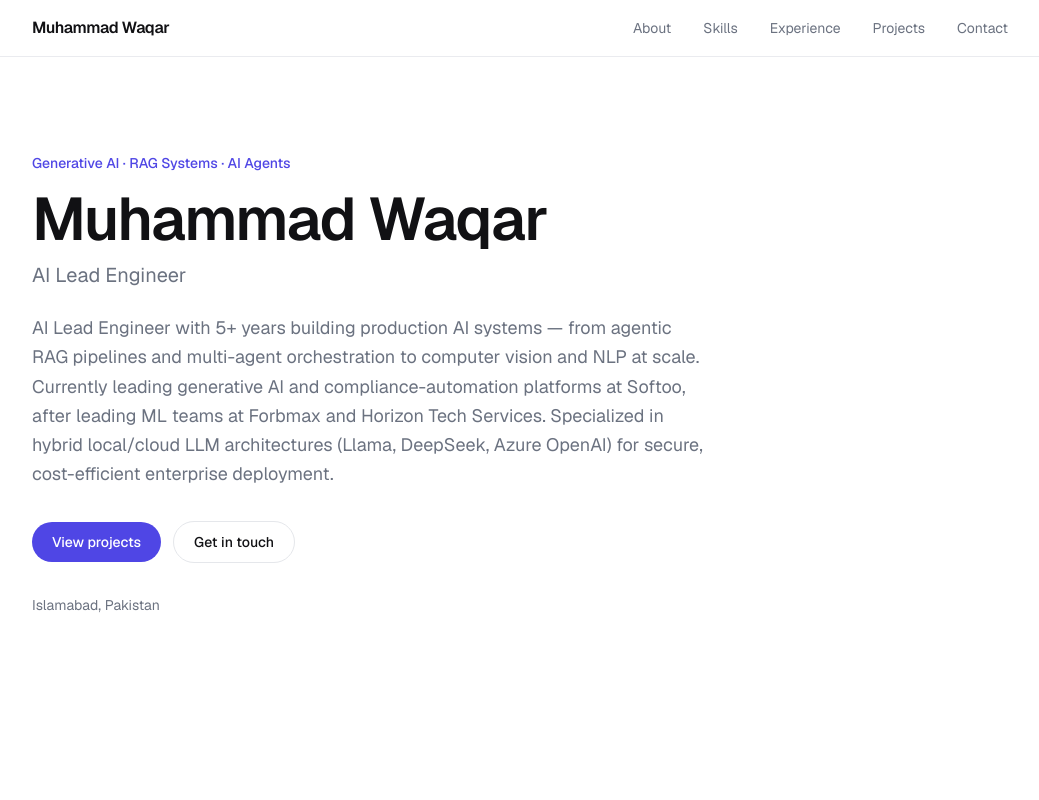
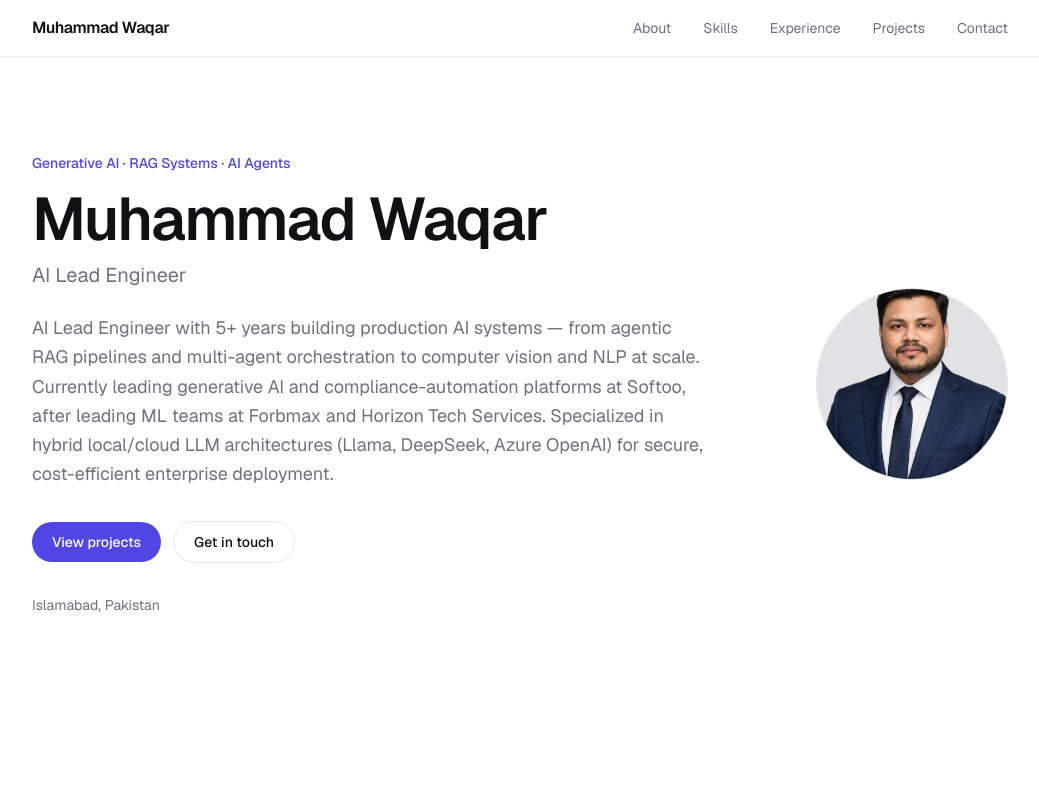
Before and after one commit to MuhammadWaqar621/waqar-portfolio, a Next.js app: page / in a window 1280 px wide. Shown: the top 800 px of the page, without its empty margins (120-1159 px from the left). Built offline with nearby package versions, Linux system fonts and the light colour scheme.

Commit message:
Add profile photo to hero section

```diff
--- a/src/components/hero.tsx
+++ b/src/components/hero.tsx
@@ -1,14 +1,19 @@
+import Image from "next/image";
 import { profile } from "@/lib/data";
 
 export function Hero() {
   return (
-    <section id="top" className="mx-auto max-w-5xl px-6 pt-16 pb-20 sm:pt-24 sm:pb-28">
+    <section
+      id="top"
+      className="mx-auto flex max-w-5xl flex-col-reverse items-start gap-10 px-6 pt-16 pb-20 sm:pt-24 sm:pb-28 md:flex-row md:items-center md:justify-between"
+    >
+      <div className="max-w-2xl">
         <p className="text-sm font-medium text-accent">{profile.tagline}</p>
         <h1 className="mt-4 text-4xl font-semibold tracking-tight sm:text-6xl">
           {profile.name}
         </h1>
         <p className="mt-3 text-lg text-muted sm:text-xl">{profile.title}</p>
-      <p className="mt-6 max-w-2xl text-base leading-relaxed text-muted sm:text-lg">
+        <p className="mt-6 text-base leading-relaxed text-muted sm:text-lg">
           {profile.bio}
         </p>
 
@@ -28,6 +33,16 @@ export function Hero() {
         </div>
 
         <p className="mt-8 text-sm text-muted">{profile.location}</p>
+      </div>
+
+      <Image
+        src="/profile.jpg"
+        alt={profile.name}
+        width={192}
+        height={192}
+        priority
+        className="h-36 w-36 shrink-0 rounded-full border border-border object-cover sm:h-48 sm:w-48"
+      />
     </section>
   );
 }
```
Also changed, not shown: public/profile.jpg (added). Lines whose indentation alone changed are shown as unchanged.
